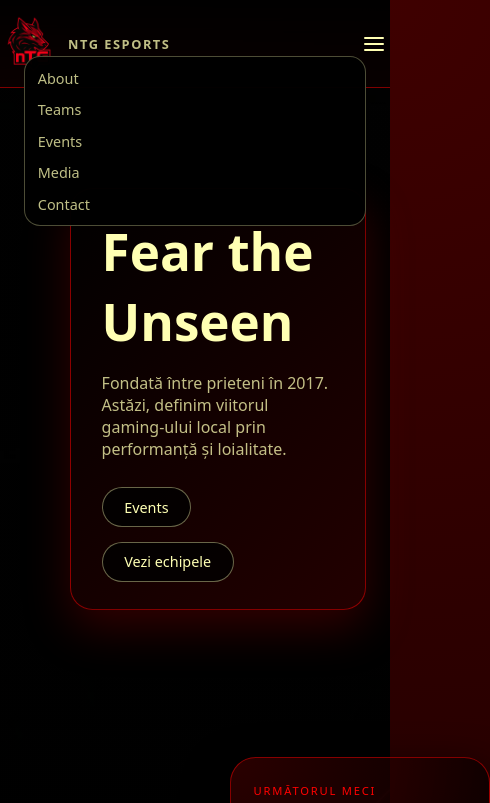
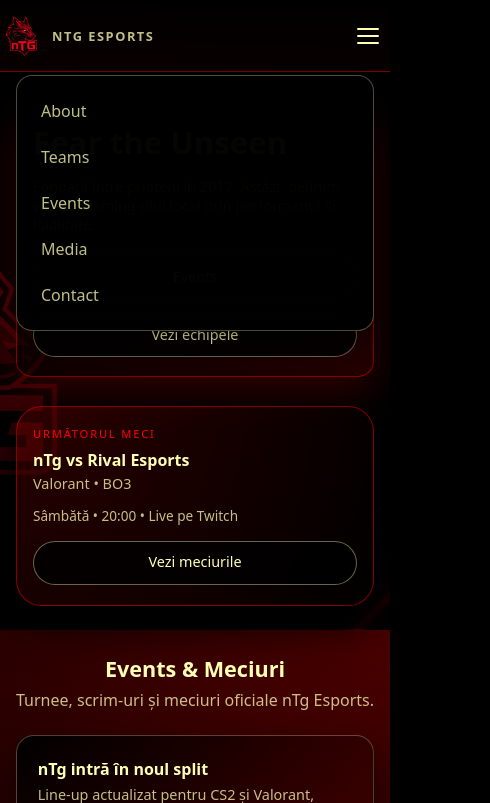
Before and after one commit to duraoctavian22/ntg, a plain HTML site: page index.html in a window 390 px wide. Both pictures are taken after a click on the button "Deschide meniul". Shown: the top 803 px of the page, 490 px wide, since content can reach past the window. Drawn offline with Linux system fonts and the light colour scheme.

Commit message:
Add files via upload

```diff
--- a/index.html
+++ b/index.html
@@ -2,7 +2,7 @@
 <html lang="ro">
 <head>
   <meta charset="UTF-8">
-  <meta name="viewport" content="width=device-width, initial-scale=1.0">
+  <meta name="viewport" content="width=device-width, initial-scale=1.0, viewport-fit=cover">
   <title>nTg Esports - Organizatie Esports</title>
   <link rel="icon" type="image/png" href="assets/NtgLogo.png">
   <link rel="stylesheet" href="styles.css">
--- a/styles.css
+++ b/styles.css
@@ -22,6 +22,10 @@
   box-sizing: border-box;
 }
 
+html {
+  overflow-x: hidden;
+}
+
 html,
 body {
   margin: 0;
@@ -32,10 +36,12 @@
     radial-gradient(circle at bottom right, rgba(255, 0, 0, 0.35) 0, transparent 55%),
     var(--bg);
   color: var(--text);
+  -webkit-tap-highlight-color: transparent;
 }
 
 body {
   min-height: 100vh;
+  overflow-x: hidden;
 }
 
 a {
@@ -51,7 +57,15 @@
 .container {
   max-width: 1120px;
   margin: 0 auto;
-  padding: 0 1.5rem;
+  padding-left: max(1.5rem, env(safe-area-inset-left));
+  padding-right: max(1.5rem, env(safe-area-inset-right));
+}
+
+@media (max-width: 480px) {
+  .container {
+    padding-left: max(1rem, env(safe-area-inset-left));
+    padding-right: max(1rem, env(safe-area-inset-right));
+  }
 }
 
 .site-header {
@@ -59,8 +73,11 @@
   top: 0;
   z-index: 50;
   backdrop-filter: blur(18px);
+  -webkit-backdrop-filter: blur(18px);
   background: linear-gradient(to bottom, rgba(0, 0, 0, 0.98), rgba(0, 0, 0, 0.84));
   border-bottom: 1px solid rgba(255, 0, 0, 0.5);
+  padding-left: env(safe-area-inset-left, 0);
+  padding-right: env(safe-area-inset-right, 0);
 }
 
 .header-inner {
@@ -85,6 +102,16 @@
   border-radius: 12px;
   overflow: hidden;
   background: transparent;
+}
+
+@media (max-width: 480px) {
+  .logo-mark {
+    width: 44px;
+    height: 44px;
+  }
+  .logo-text {
+    font-size: 0.75rem;
+  }
 }
 
 .logo-mark img {
@@ -139,14 +166,19 @@
 .nav-toggle {
   display: none;
   flex-direction: column;
-  gap: 4px;
+  gap: 5px;
   background: transparent;
   border: none;
   cursor: pointer;
+  padding: 10px;
+  min-width: 44px;
+  min-height: 44px;
+  align-items: center;
+  justify-content: center;
 }
 
 .nav-toggle span {
-  width: 20px;
+  width: 22px;
   height: 2px;
   border-radius: 999px;
   background: var(--detail);
@@ -165,6 +197,19 @@
   background-repeat: no-repeat;
 }
 
+@media (max-width: 768px) {
+  .hero {
+    padding: 1.5rem 0 2rem;
+    min-height: auto;
+  }
+}
+
+@media (max-width: 480px) {
+  .hero {
+    padding: 1rem 0 1.5rem;
+  }
+}
+
 .hero-inner {
   display: flex;
   flex-direction: column;
@@ -175,17 +220,49 @@
 .hero .container {
   padding-left: 18%;
   padding-top: 8vh;
+  padding-right: 1.5rem;
+}
+
+@media (max-width: 768px) {
+  .hero .container {
+    padding-left: 1.5rem;
+    padding-right: 1.5rem;
+    padding-top: 4vh;
+  }
+}
+
+@media (max-width: 480px) {
+  .hero .container {
+    padding-left: 1rem;
+    padding-right: 1rem;
+    padding-top: 2vh;
+  }
 }
 
 .hero h1 {
-  font-size: clamp(3.2rem, 6vw, 4.4rem);
+  font-size: clamp(2.25rem, 6vw, 4.4rem);
   margin: 0 0 1rem;
+  line-height: 1.15;
+}
+
+@media (max-width: 480px) {
+  .hero h1 {
+    font-size: clamp(1.85rem, 8vw, 2.5rem);
+  }
 }
 
 .hero-subtitle {
   margin: 0 0 1.7rem;
   color: var(--text-muted);
   max-width: 36rem;
+  font-size: clamp(0.9rem, 2vw, 1rem);
+}
+
+@media (max-width: 480px) {
+  .hero-subtitle {
+    margin: 0 0 1.25rem;
+    font-size: 0.9rem;
+  }
 }
 
 .hero-content {
@@ -197,10 +274,28 @@
   box-shadow: 0 18px 45px rgba(139, 0, 0, 0.35);
 }
 
+@media (max-width: 480px) {
+  .hero-content {
+    padding: 1.2rem 1rem;
+    border-radius: 1rem;
+  }
+}
+
 .hero-actions {
   display: flex;
   flex-wrap: wrap;
   gap: 0.9rem;
+}
+
+@media (max-width: 480px) {
+  .hero-actions {
+    flex-direction: column;
+    width: 100%;
+  }
+  .hero-actions .btn {
+    width: 100%;
+    justify-content: center;
+  }
 }
 
 .btn {
@@ -209,6 +304,7 @@
   justify-content: center;
   border-radius: var(--radius-full);
   padding: 0.6rem 1.35rem;
+  min-height: 44px;
   font-size: 0.9rem;
   border: 1px solid transparent;
   cursor: pointer;
@@ -242,6 +338,22 @@
   border: 1px solid rgba(255, 0, 0, 0.5);
   box-shadow: var(--shadow-soft);
   transform: translate(160px, 118px);
+}
+
+@media (max-width: 768px) {
+  .hero-card {
+    transform: none;
+    min-width: 0;
+    width: 100%;
+    max-width: 320px;
+  }
+}
+
+@media (max-width: 480px) {
+  .hero-card {
+    max-width: none;
+    padding: 1.2rem 1rem;
+  }
 }
 
 .hero-tag {
@@ -279,6 +391,18 @@
   padding: 3rem 0;
 }
 
+@media (max-width: 768px) {
+  .section {
+    padding: 2rem 0;
+  }
+}
+
+@media (max-width: 480px) {
+  .section {
+    padding: 1.5rem 0;
+  }
+}
+
 .section-alt {
   background: radial-gradient(circle at top right, rgba(139, 0, 0, 0.35), rgba(0, 0, 0, 1));
 }
@@ -304,6 +428,15 @@
 .section-header h2 {
   margin: 0 0 0.4rem;
   font-size: 1.6rem;
+}
+
+@media (max-width: 480px) {
+  .section-header {
+    margin-bottom: 1.5rem;
+  }
+  .section-header h2 {
+    font-size: 1.35rem;
+  }
 }
 
 .section-header p {
@@ -382,6 +515,19 @@
   border: 1px solid rgba(255, 255, 179, 0.3);
 }
 
+@media (max-width: 480px) {
+  .match-item {
+    padding: 1rem;
+    gap: 0.75rem;
+  }
+  .match-game {
+    font-size: 0.8rem;
+  }
+  .match-vs {
+    font-size: 0.9rem;
+  }
+}
+
 .match-game {
   margin: 0 0 0.1rem;
   font-size: 0.85rem;
@@ -422,6 +568,15 @@
   display: grid;
   grid-template-columns: repeat(2, minmax(0, 1fr));
   gap: 0.8rem;
+}
+
+@media (max-width: 480px) {
+  .info-panels {
+    grid-template-columns: 1fr;
+  }
+  .about-grid {
+    gap: 1.5rem;
+  }
 }
 
 .info-panel {
@@ -471,6 +626,15 @@
   box-shadow: var(--shadow-soft);
 }
 
+@media (max-width: 480px) {
+  .contact-form {
+    padding: 1.2rem 1rem;
+  }
+  .contact-form .btn.primary {
+    width: 100%;
+  }
+}
+
 .form-field {
   margin-bottom: 0.9rem;
 }
@@ -485,14 +649,20 @@
 .form-field input,
 .form-field textarea {
   width: 100%;
+  min-height: 44px;
   border-radius: 0.8rem;
   border: 1px solid rgba(255, 255, 179, 0.4);
   background: rgba(0, 0, 0, 0.8);
-  padding: 0.5rem 0.7rem;
+  padding: 0.6rem 0.85rem;
   color: var(--detail);
   font-family: inherit;
-  font-size: 0.9rem;
+  font-size: 16px;
   outline: none;
+}
+
+.form-field textarea {
+  min-height: 120px;
+  resize: vertical;
 }
 
 .form-field input::placeholder,
@@ -509,7 +679,7 @@
 .site-footer {
   border-top: 1px solid rgba(255, 255, 179, 0.25);
   background: #000000;
-  padding: 1.1rem 0 1.4rem;
+  padding: 1.1rem 0 calc(1.4rem + env(safe-area-inset-bottom, 0));
   margin-top: 1rem;
 }
 
@@ -518,9 +688,20 @@
   flex-wrap: wrap;
   align-items: center;
   justify-content: space-between;
-  gap: 0.6rem;
+  gap: 0.75rem;
   font-size: 0.85rem;
   color: var(--text-muted);
+}
+
+@media (max-width: 480px) {
+  .footer-inner {
+    flex-direction: column;
+    text-align: center;
+  }
+  .footer-links {
+    flex-wrap: wrap;
+    justify-content: center;
+  }
 }
 
 .footer-links {
@@ -575,6 +756,23 @@
   gap: 1.5rem;
 }
 
+@media (max-width: 480px) {
+  .follow-inner {
+    flex-direction: column;
+    align-items: flex-start;
+    gap: 1.25rem;
+  }
+  .follow-inner h2 {
+    font-size: 1.25rem;
+  }
+  .social-links a {
+    min-height: 44px;
+    padding: 0.6rem 1rem;
+    display: inline-flex;
+    align-items: center;
+  }
+}
+
 .eyebrow {
   font-size: 0.75rem;
   text-transform: uppercase;
@@ -614,12 +812,9 @@
 }
 
 @media (max-width: 900px) {
-  .hero-inner {
-    grid-template-columns: minmax(0, 1fr);
-  }
-
   .hero-visual {
     justify-content: flex-start;
+    width: 100%;
   }
 
   .cards-grid {
@@ -635,16 +830,20 @@
 @media (max-width: 720px) {
   .main-nav {
     position: absolute;
-    inset: 56px 1.5rem auto;
+    top: 100%;
+    left: 1rem;
+    right: 1rem;
+    margin-top: 0.25rem;
     border-radius: 1rem;
     background: rgba(0, 0, 0, 0.98);
     border: 1px solid rgba(255, 255, 179, 0.3);
-    padding: 0.6rem 0.8rem;
+    padding: 0.75rem 1rem;
     transform-origin: top;
-    transform: scaleY(0.8);
+    transform: scaleY(0.95);
     opacity: 0;
     pointer-events: none;
-    transition: opacity 0.16s ease, transform 0.16s ease;
+    transition: opacity 0.2s ease, transform 0.2s ease;
+    box-shadow: 0 10px 30px rgba(0, 0, 0, 0.5);
   }
 
   .main-nav.open {
@@ -655,7 +854,14 @@
 
   .main-nav ul {
     flex-direction: column;
-    gap: 0.6rem;
+    gap: 0;
+  }
+  .main-nav a {
+    display: flex;
+    align-items: center;
+    padding: 0.75rem 0.5rem;
+    font-size: 1rem;
+    min-height: 44px;
   }
 
   .nav-toggle {
```
